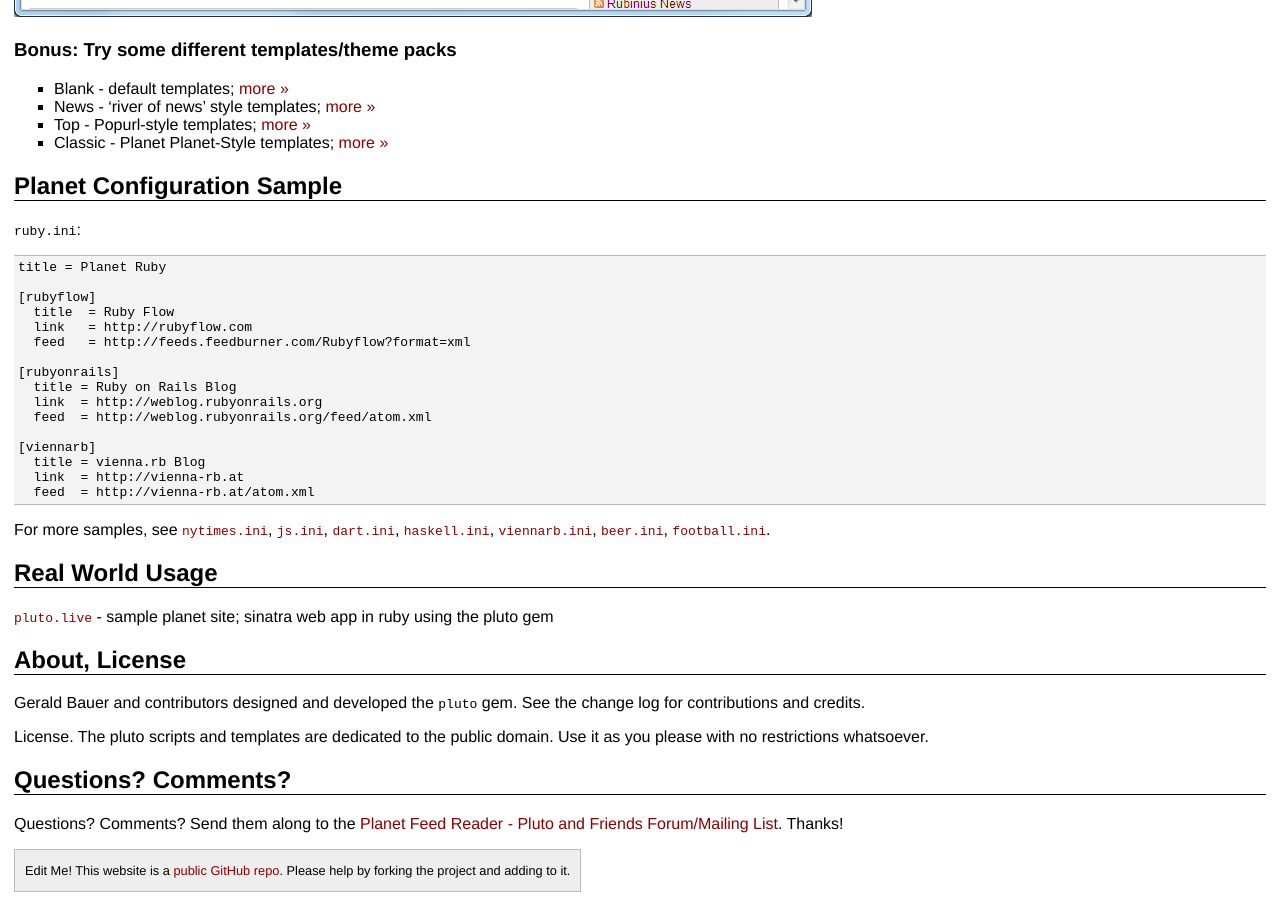
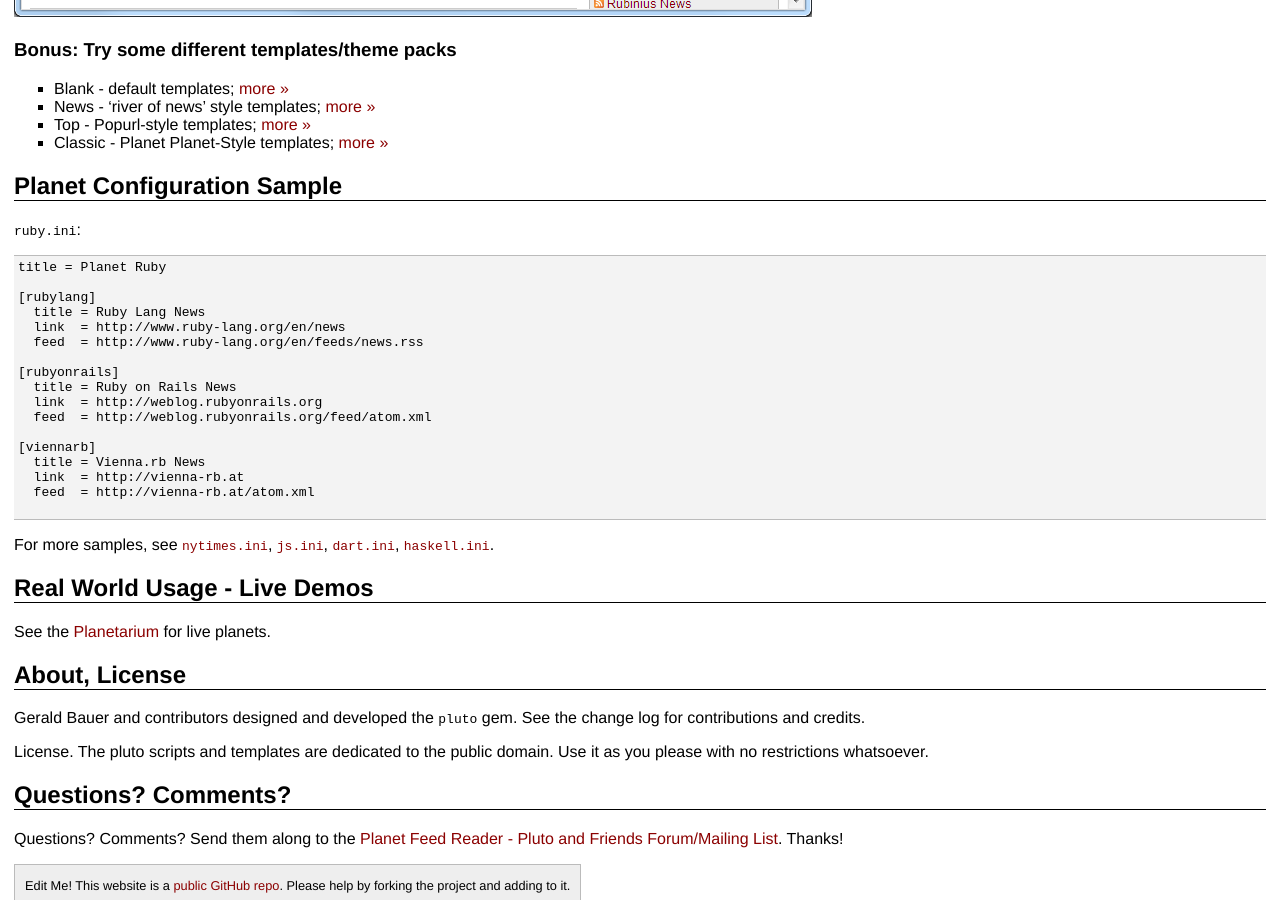
Before and after one commit to feedreader/website.old, a Jekyll site: the page built from index.md, in a window 1280 px wide and 900 px high, scrolled down 1119 px. Built offline with Jekyll 4.4.1, drawn with Linux system fonts in a browser that asks for light colours; some of the changed text lies outside the part shown.

Commit message:
up readme

```diff
--- a/_layouts/default.html
+++ b/_layouts/default.html
@@ -22,12 +22,8 @@
   <div id="nav">
     <a href="index.html">Home</a> |
     <a href="command.html">Command Line Reference</a> |
-  <!--
-  <a href="gallery.html">Template Pack Gallery</a> |
-    -->
-    <a href='http://plutolive.herokuapp.com'>Demo (Pluto Live)</a> |
+    <a href="http://planet-templates.github.io/gallery.html">Template Gallery</a> |
     <a href='http://planet-templates.github.io'>Template Reference</a> |
-    <a href='https://github.com/planet-templates'>Template Repos</a> |
 
     <a href="http://groups.google.com/group/feedreader">What's New? Forum (Questions? Comments?)</a> |
 
--- a/index.md
+++ b/index.md
@@ -37,20 +37,20 @@
 
 2) store all entries in a local database, that is, `ruby.db` in your working folder and
 
-3) generate a planet web page, that is, `ruby.html` using the [`blank` template pack](https://github.com/feedreader/pluto.blank) in your working folder using all feed entries from the local database.
+3) generate a planet web page, that is, `ruby.html` using the [`blank` template pack](https://github.com/planet-templates/planet-blank) in your working folder using all feed entries from the local database.
 
 Open up `ruby.html` to see your planet web page. Voila!
 
 
-<a href="http://plutolive.herokuapp.com"><img src="i/pluto.png"></a>
+![](i/pluto.png)
 
 
 ### Bonus: Try some different templates/theme packs
 
-- Blank - default templates; [more »](https://github.com/feedreader/pluto.blank)
-- News - 'river of news' style templates; [more »](https://github.com/feedreader/pluto.news)
-- Top -  Popurl-style templates; [more »](https://github.com/feedreader/pluto.top)
-- Classic -  Planet Planet-Style templates; [more »](https://github.com/feedreader/pluto.classic)
+- Blank - default templates; [more »](https://github.com/planet-templates/planet-blank)
+- News - 'river of news' style templates; [more »](https://github.com/planet-templates/planet-news)
+- Top -  Popurl-style templates; [more »](https://github.com/planet-templates/planet-top)
+- Classic -  Planet Planet-Style templates; [more »](https://github.com/planet-templates/planet-classic)
 
 
 ## Planet Configuration Sample   {#config}
@@ -60,36 +60,33 @@
 ~~~
 title = Planet Ruby
 
-[rubyflow]
-  title  = Ruby Flow
-  link   = http://rubyflow.com
-  feed   = http://feeds.feedburner.com/Rubyflow?format=xml
+[rubylang]
+  title = Ruby Lang News
+  link  = http://www.ruby-lang.org/en/news
+  feed  = http://www.ruby-lang.org/en/feeds/news.rss
 
 [rubyonrails]
-  title = Ruby on Rails Blog
+  title = Ruby on Rails News
   link  = http://weblog.rubyonrails.org
   feed  = http://weblog.rubyonrails.org/feed/atom.xml
 
 [viennarb]
-  title = vienna.rb Blog
+  title = Vienna.rb News
   link  = http://vienna-rb.at
   feed  = http://vienna-rb.at/atom.xml
+
 ~~~
 
-For more samples, see [`nytimes.ini`](https://github.com/feedreader/pluto.samples/blob/master/nytimes.ini),
-[`js.ini`](https://github.com/feedreader/pluto.samples/blob/master/js.ini),
-[`dart.ini`](https://github.com/feedreader/pluto.samples/blob/master/dart.ini),
-[`haskell.ini`](https://github.com/feedreader/pluto.samples/blob/master/haskell.ini),
-[`viennarb.ini`](https://github.com/feedreader/pluto.samples/blob/master/viennarb.ini),
-[`beer.ini`](https://github.com/feedreader/pluto.samples/blob/master/beer.ini),
-[`football.ini`](https://github.com/feedreader/pluto.samples/blob/master/football.ini).
+For more samples, see
+[`nytimes.ini`](https://github.com/feedreader/planets/blob/master/nytimes.ini),
+[`js.ini`](https://github.com/feedreader/planet-web/blob/master/js.ini),
+[`dart.ini`](https://github.com/feedreader/planet-web/blob/master/dart.ini),
+[`haskell.ini`](https://github.com/feedreader/planets/blob/master/haskell.ini).
 
 
+## Real World Usage - Live Demos
 
-## Real World Usage
-
-[`pluto.live`](https://github.com/feedreader/pluto.live) - sample planet site; sinatra web app in ruby using the pluto gem
-
+See the [Planetarium](https://github.com/feedreader/planets) for live planets.
 
 
 ## About, License   {#about}
```
